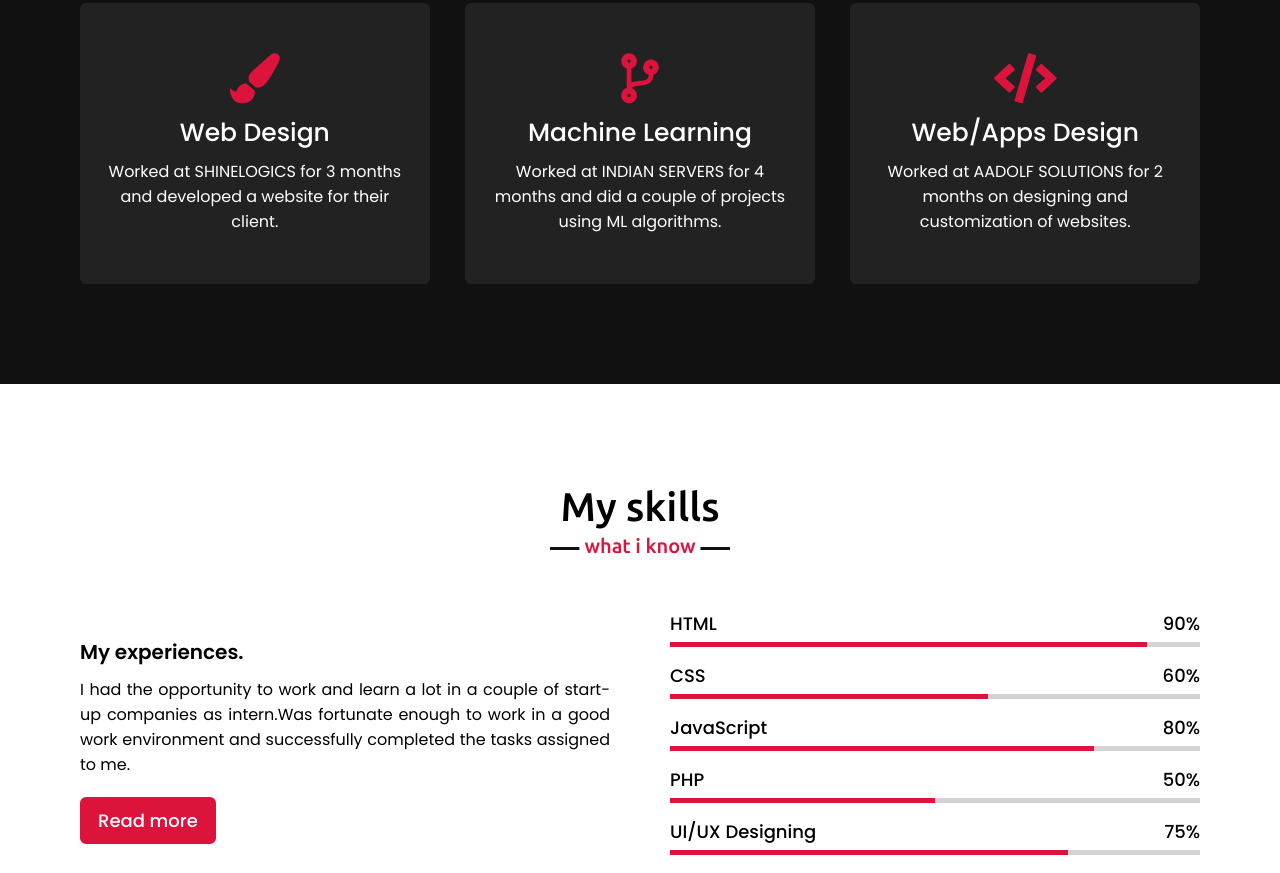
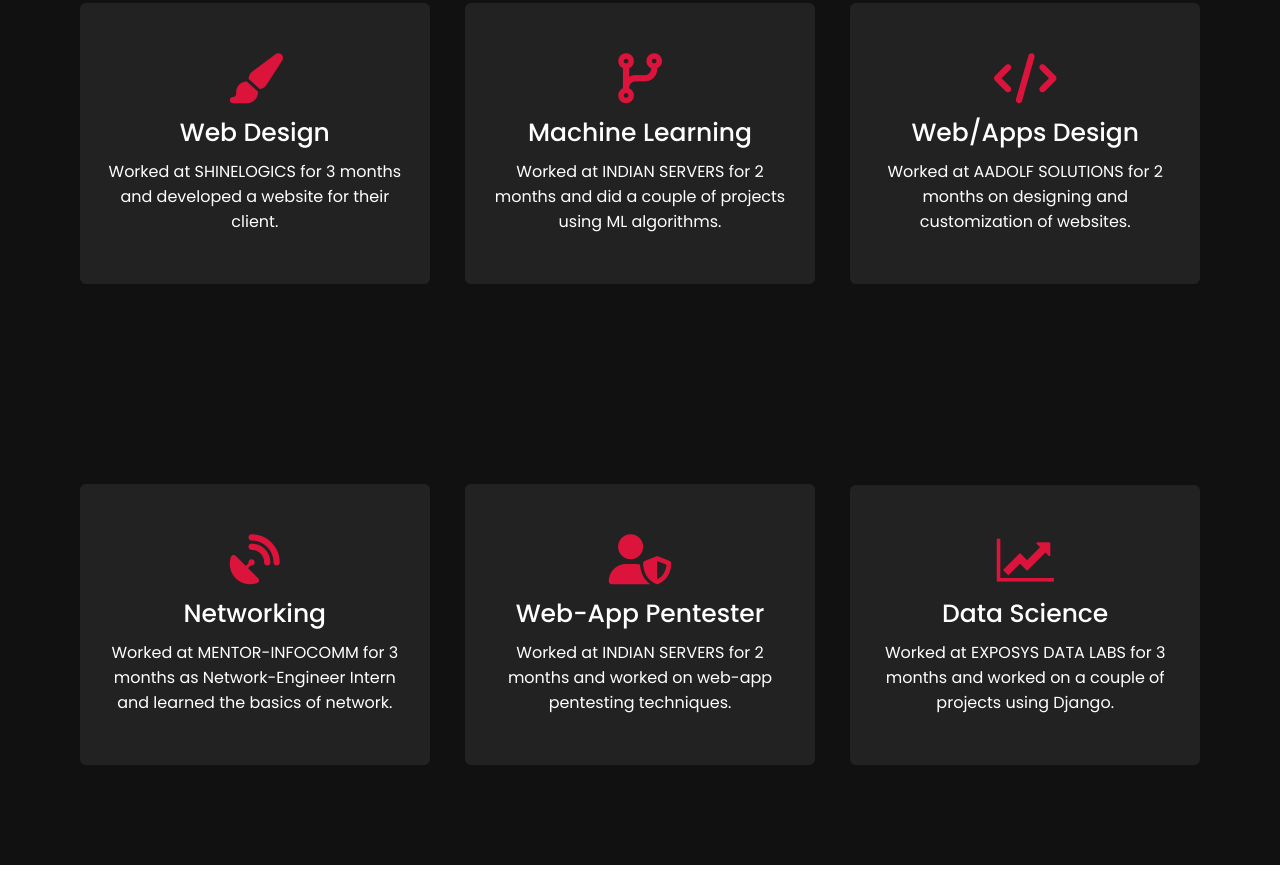
Before and after one commit to SurrajKumar2000/SurrajKumar.github.io, a plain HTML site: page index.html in a window 1280 px wide. Shown: the part 1756-2629 px from the top of the page. Drawn offline with nearby package versions, Linux system fonts and the light colour scheme.

Commit message:
Update index.html

```diff
--- a/index.html
+++ b/index.html
@@ -11,6 +11,10 @@
     <script src="https://cdnjs.cloudflare.com/ajax/libs/typed.js/2.0.11/typed.min.js"></script>
     <script src="https://cdnjs.cloudflare.com/ajax/libs/waypoints/4.0.1/jquery.waypoints.min.js"></script>
     <script src="https://cdnjs.cloudflare.com/ajax/libs/OwlCarousel2/2.3.4/owl.carousel.min.js"></script>
+
+    <script src='https://kit.fontawesome.com/a076d05399.js' crossorigin='anonymous'></script>
+    <link rel="stylesheet" href="https://cdnjs.cloudflare.com/ajax/libs/font-awesome/4.7.0/css/font-awesome.min.css">
+
     <link rel="stylesheet" href="https://cdnjs.cloudflare.com/ajax/libs/OwlCarousel2/2.3.4/assets/owl.carousel.min.css"/>
 
 </head>
@@ -58,7 +62,7 @@
                 <div class="column right">
                     <div class="text">I'm Surraj and I'm a <span class="typing-2"></span></div>
                     <p>
-                    An enthusiastic fresher with highly motivated and leadership skills having bachelors of technology degree in Information Technology.
+                    An enthusiastic fresher with high motivation and leadership skills having bachelors of technology degree in Information Technology.
                     Expert in implementation of each step of project.
                     Eager to learn new technologies and methodologies.
                     Always willing to innovate the new things which can improve the existing technology.</p>
@@ -73,6 +77,7 @@
         <div class="max-width">
             <h2 class="title">My Experience / Internships</h2>
             <div class="serv-content">
+
                 <div class="card">
                     <div class="box">
                         <i class="fas fa-paint-brush"></i>
@@ -80,13 +85,15 @@
                         <p>Worked at SHINELOGICS for 3 months and developed a website for their client.</p>
                     </div>
                 </div>
+
                 <div class="card">
                     <div class="box">
                         <i class="fas fa-code-branch"></i>
                         <div class="text">Machine Learning</div>
-                        <p>Worked at INDIAN SERVERS for 4 months and did a couple of projects using ML algorithms.</p>
+                        <p>Worked at INDIAN SERVERS for 2 months and did a couple of projects using ML algorithms.</p>
                     </div>
                 </div>
+
                 <div class="card">
                     <div class="box">
                         <i class="fas fa-code"></i>
@@ -94,10 +101,49 @@
                         <p>Worked at AADOLF SOLUTIONS for 2 months on designing and customization of websites. </p>
                     </div>
                 </div>
-               </div>
+                </div>
             </div>
         </div>
     </section>
+
+
+
+
+    <section class="services" id="services">
+        <div class="max-width">
+            <div class="serv-content">
+
+                <div class="card">
+                    <div class="box">
+                        <i class='fas fa-satellite-dish'></i>
+                        <div class="text">Networking</div>
+                        <p>Worked at MENTOR-INFOCOMM for 3 months as Network-Engineer Intern and learned the basics of network.</p>
+                    </div>
+                </div>
+
+                <div class="card">
+                    <div class="box">
+                        <i class='fas fa-user-shield'></i>
+                        <div class="text">Web-App Pentester</div>
+                        <p>Worked at INDIAN SERVERS for 2 months and worked on web-app pentesting techniques.</p>
+                    </div>
+                </div>
+
+                <div class="card">
+                    <div class="box">
+                        <i class="fa fa-line-chart"></i>
+                        <div class="text">Data Science</div>
+                        <p>Worked at EXPOSYS DATA LABS for 3 months and worked on a couple of projects using Django. </p>
+                    </div>
+                </div>
+                </div>
+            </div>
+    </section>
+
+
+
+
+
 
     <!-- skills section start -->
     <section class="skills" id="skills">
@@ -158,7 +204,7 @@
                 <div class="card">
                     <div class="box">
                         <img src="images/pic-1.jpeg" alt="">
-                        <div class="text">Parkinson's-Prediction</div>
+                        <div class="text">Parkinson's Prediction</div>
                         <p>Using ML algorithms parkinson's can be detected with better accuracy.</p>
                     </div>
                 </div>
@@ -172,8 +218,8 @@
                 <div class="card">
                     <div class="box">
                         <img src="images/pic-3.jpeg" alt="">
-                        <div class="text">Water Purity Check</div>
-                        <p>Using IOT water purity can be detected using special sensors.</p>
+                        <div class="text">Water Purity System</div>
+                        <p>Water purity can be detected using special sensors.</p>
                     </div>
                 </div>
                 <div class="card">
@@ -197,7 +243,13 @@
                         <p>Designed a web-app for diabetes prediction using django.</p>
                     </div>
                 </div>
-            </div>
+                <div class="card">
+                    <div class="box">
+                        <img src="images/welcome.jpg" alt="">
+                        <div class="text">Hospital Management </div>
+                        <p>Designed a web-app for hospital-management using django.</p>
+                    </div>
+                </div>
         </div>
     </section>
 
```
